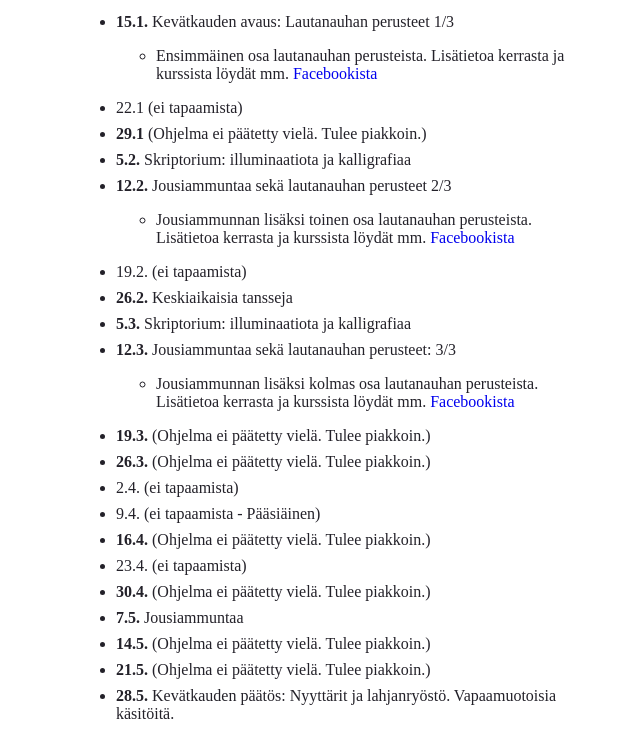
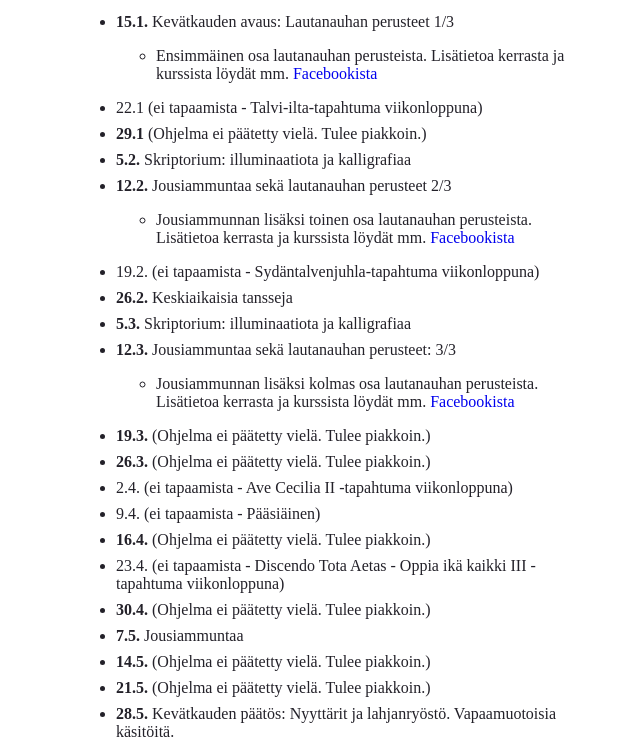
Before and after one commit to tuomokar/hukka-website, a Gatsby site: page /calendar in a window 1280 px wide. Shown: the part 568-1323 px from the top of the page, without its empty margins (314-954 px from the left). Built offline with nearby package versions, Linux system fonts and the light colour scheme; Gatsby itself is replaced by a stand-in of ours.

Commit message:
(content:) Display the titles for sundays when there's no meeting to explain briefly why there's no meeting at that time

```diff
--- a/src/pages/calendar.tsx
+++ b/src/pages/calendar.tsx
@@ -26,8 +26,8 @@ const sundayActivities: SundayActivityType[] = [
   },
   {
     date: "22.1",
+    title: "Talvi-ilta-tapahtuma viikonloppuna",
     noMeeting: true,
-    title: "",
   },
   {
     date: "29.1",
@@ -55,7 +55,7 @@ const sundayActivities: SundayActivityType[] = [
   },
   {
     date: "19.2.",
-    title: "",
+    title: "Sydäntalvenjuhla-tapahtuma viikonloppuna",
     noMeeting: true,
   },
   {
@@ -92,7 +92,7 @@ const sundayActivities: SundayActivityType[] = [
   },
   {
     date: "2.4.",
-    title: "",
+    title: "Ave Cecilia II -tapahtuma viikonloppuna",
     noMeeting: true,
   },
   {
@@ -106,7 +106,7 @@ const sundayActivities: SundayActivityType[] = [
   },
   {
     date: "23.4.",
-    title: "",
+    title: "Discendo Tota Aetas - Oppia ikä kaikki III -tapahtuma viikonloppuna",
     noMeeting: true,
   },
   {
```
